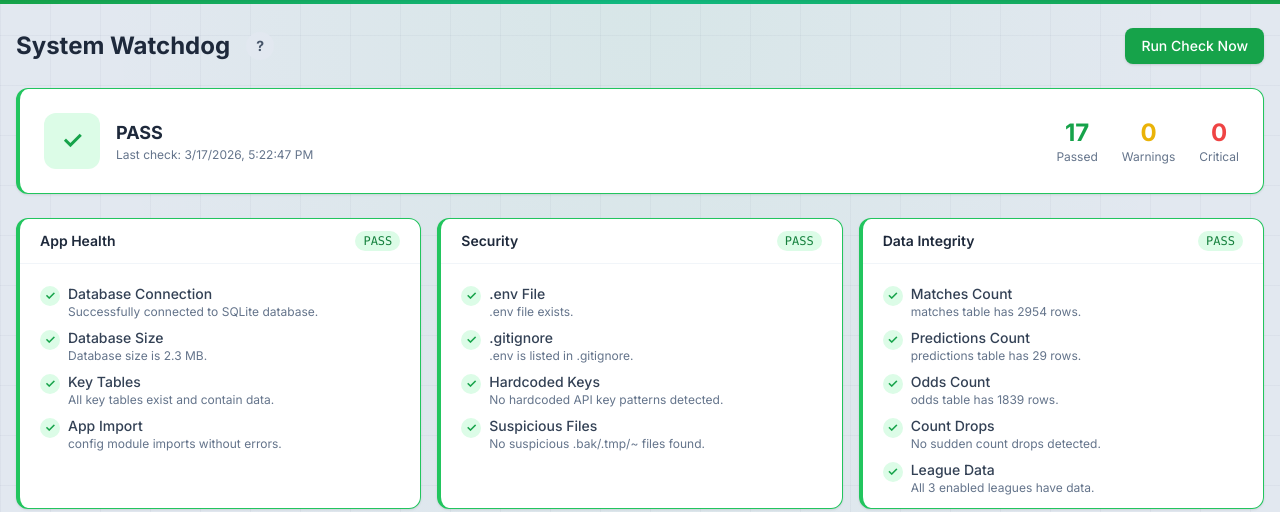
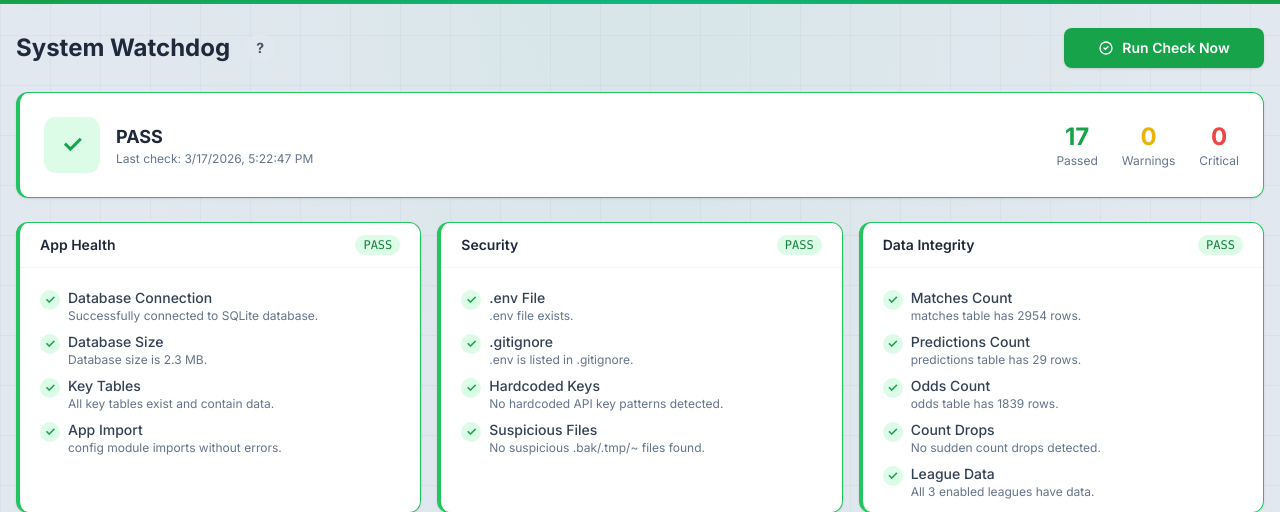
Before and after one commit to naveedk2535-tech/ProjectSoccer, a Flask app: page /watchdog in a window 1280 px wide. Shown: the part 65-577 px from the top of the page. Run offline with Flask 3, Linux system fonts and the light colour scheme; the visitor is signed in with stand-in values (Sample User, id 1); data that the repository does not hold is empty; some libraries are stand-ins or nearby versions.

Commit message:
Better Run Check button: spinning icon, amber pulse while running
Button now shows:
- Green with checkmark icon: "Run Check Now" (idle)
- Amber pulsing with spinner: "Running 17 checks..." (active)
- cursor-wait while running, disabled to prevent double-click

Co-Authored-By: Claude Opus 4.6 (1M context) <noreply@anthropic.com>

```diff
--- a/templates/watchdog.html
+++ b/templates/watchdog.html
@@ -16,9 +16,11 @@
         </div>
         <button @click="runCheck()"
                 :disabled="running"
-                class="px-4 py-2 bg-green-600 hover:bg-green-700 text-white text-sm font-medium rounded-lg shadow transition disabled:opacity-50 disabled:cursor-not-allowed">
-            <span x-show="!running">Run Check Now</span>
-            <span x-show="running">Running...</span>
+                :class="running ? 'bg-amber-500 animate-pulse cursor-wait' : 'bg-green-600 hover:bg-green-700'"
+                class="px-5 py-2.5 text-white text-sm font-semibold rounded-lg shadow transition flex items-center space-x-2 min-w-[200px] justify-center">
+            <svg x-show="!running" class="w-4 h-4" fill="none" stroke="currentColor" viewBox="0 0 24 24"><path stroke-linecap="round" stroke-linejoin="round" stroke-width="2" d="M9 12l2 2 4-4m6 2a9 9 0 11-18 0 9 9 0 0118 0z"/></svg>
+            <svg x-show="running" x-cloak class="w-4 h-4 animate-spin" fill="none" viewBox="0 0 24 24"><circle class="opacity-25" cx="12" cy="12" r="10" stroke="currentColor" stroke-width="4"/><path class="opacity-75" fill="currentColor" d="M4 12a8 8 0 018-8V0C5.373 0 0 5.373 0 12h4zm2 5.291A7.962 7.962 0 014 12H0c0 3.042 1.135 5.824 3 7.938l3-2.647z"/></svg>
+            <span x-text="running ? 'Running 17 checks...' : 'Run Check Now'"></span>
         </button>
     </div>
 
```
